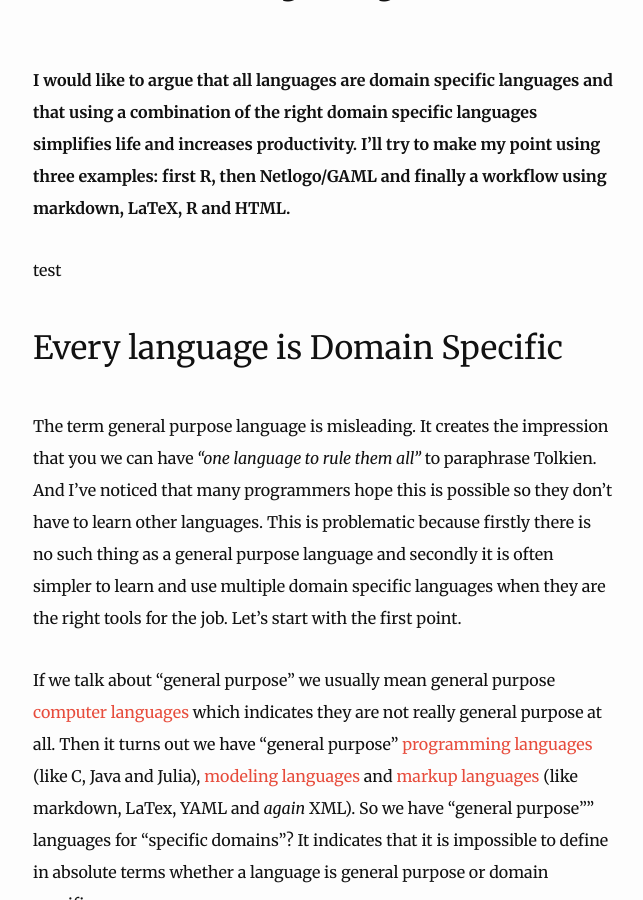
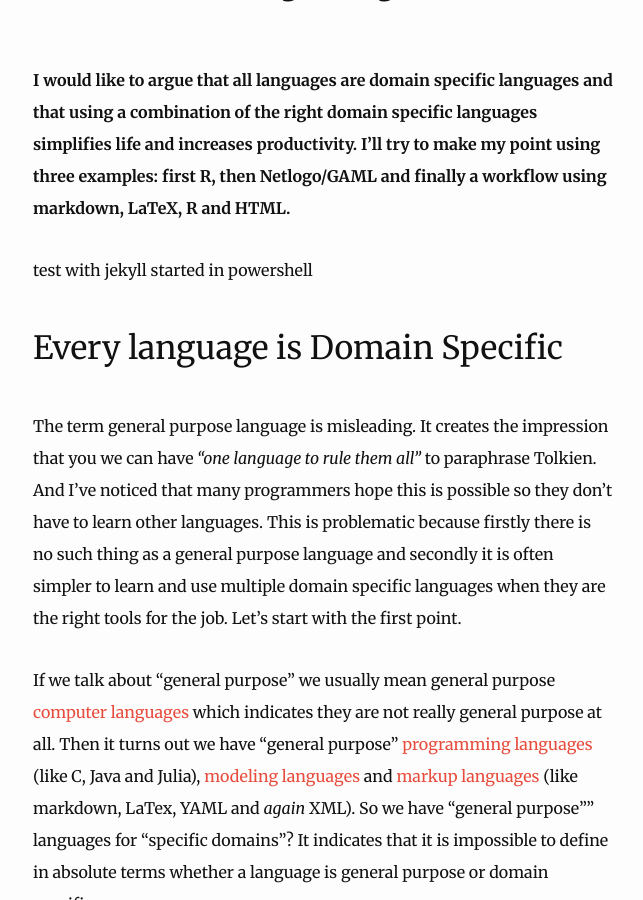
Before and after one commit to EVFLEX/blog, a Jekyll site: the page built from _posts/2015-8-1-domain-specific-languages.md, in a window 1280 px wide and 900 px high, scrolled down 549 px. Shown: the whole window, without its empty margins (317-960 px from the left). Built offline with Jekyll 4.4.1, drawn with Linux system fonts in a browser that asks for light colours; nearby versions of some CDN libraries; formulas are drawn with MathJax 3.

Commit message:
test with jekyll in powershell

```diff
--- a/_posts/2015-8-1-domain-specific-languages.md
+++ b/_posts/2015-8-1-domain-specific-languages.md
@@ -10,7 +10,7 @@ tags: home work office coding design
 ---
 **I would like to argue that all languages are domain specific languages and that using a combination of the right domain specific languages simplifies life and increases productivity. I'll try to make my point using three examples: first R, then Netlogo/GAML and finally a workflow using markdown, LaTeX, R and HTML.**
 
-test
+test with jekyll started in powershell
 
 ## Every language is Domain Specific
 The term general purpose language is misleading. It creates the impression that you we can have *"one language to rule them all"* to paraphrase Tolkien. And I've noticed that many programmers hope this is possible so they don't have to learn other languages. This is problematic because firstly there is no such thing as a general purpose language and secondly it is often simpler to learn and use multiple domain specific languages when they are the right tools for the job. Let's start with the first point.
--- a/_source/2015-8-1-domain-specific-languages.Rmd
+++ b/_source/2015-8-1-domain-specific-languages.Rmd
@@ -10,7 +10,7 @@ tags: home work office coding design
 ---
 **I would like to argue that all languages are domain specific languages and that using a combination of the right domain specific languages simplifies life and increases productivity. I'll try to make my point using three examples: first R, then Netlogo/GAML and finally a workflow using markdown, LaTeX, R and HTML.**
 
-test
+test with jekyll started in powershell
 
 ## Every language is Domain Specific
 The term general purpose language is misleading. It creates the impression that you we can have *"one language to rule them all"* to paraphrase Tolkien. And I've noticed that many programmers hope this is possible so they don't have to learn other languages. This is problematic because firstly there is no such thing as a general purpose language and secondly it is often simpler to learn and use multiple domain specific languages when they are the right tools for the job. Let's start with the first point.
```
